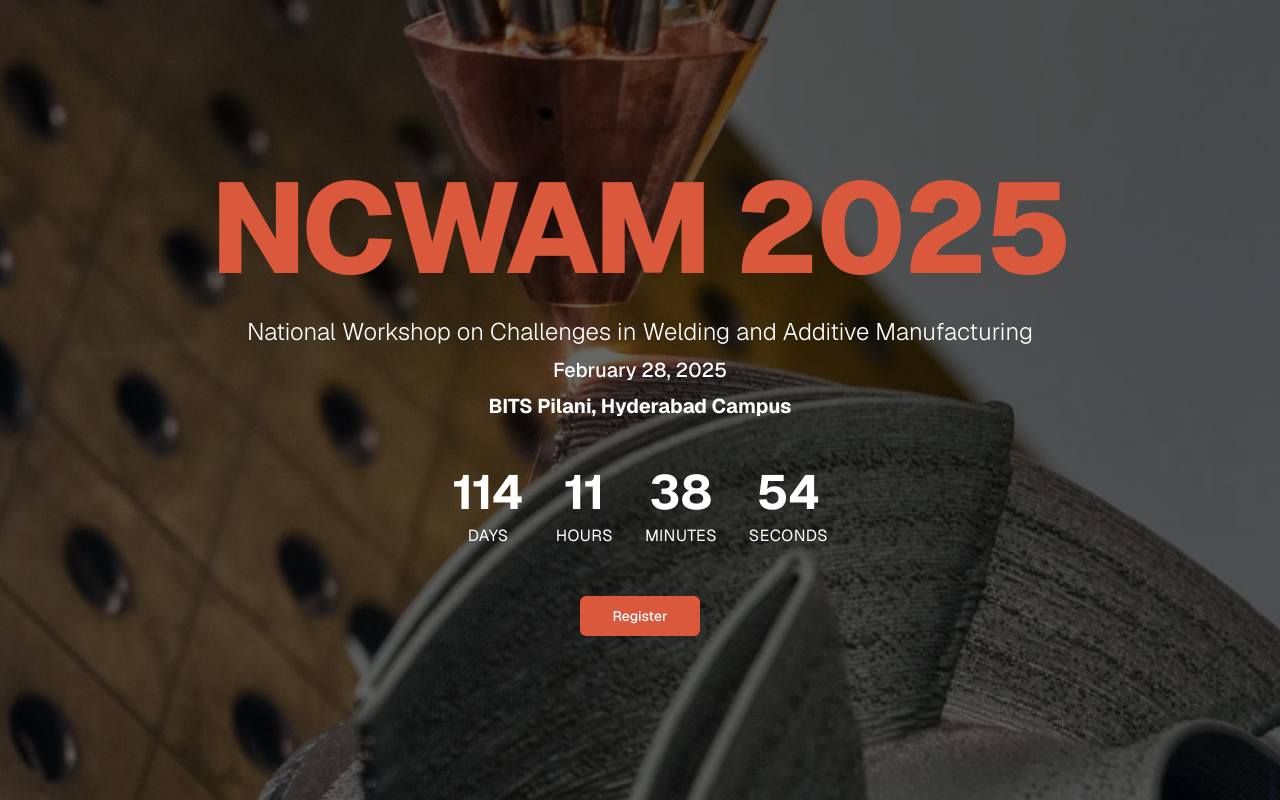
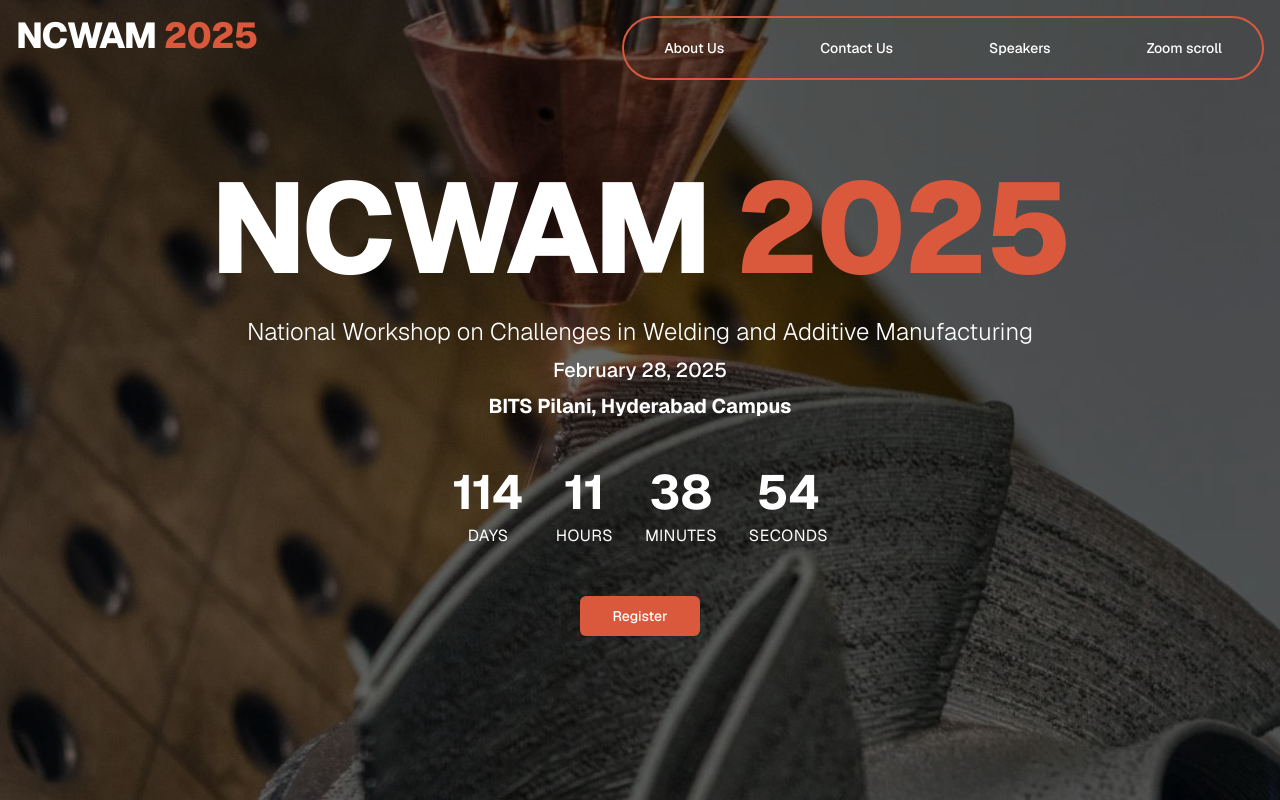
Before and after one commit to ncwam-bphc/website, a Next.js app: page / in a window 1280 px wide. Built offline with nearby package versions, Linux system fonts and the light colour scheme.

Commit message:
feat: navbar+landing page heading changes

```diff
--- a/package.json
+++ b/package.json
@@ -26,6 +26,7 @@
     "class-variance-authority": "^0.7.0",
     "clsx": "^2.1.1",
     "drizzle-orm": "^0.33.0",
+    "framer-motion": "^11.11.11",
     "geist": "^1.3.0",
     "lucide-react": "^0.454.0",
     "next": "^15.0.1",
--- a/src/app/layout.tsx
+++ b/src/app/layout.tsx
@@ -1,11 +1,11 @@
 import "~/styles/globals.css";
-
+import Navbar from '~/components/navbar'
 import { GeistSans } from "geist/font/sans";
 import { type Metadata } from "next";
 
 export const metadata: Metadata = {
-  title: "Create T3 App",
-  description: "Generated by create-t3-app",
+  title: "NCWAM 2025",
+  description: "NCWAM website",
   icons: [{ rel: "icon", url: "/favicon.ico" }],
 };
 
@@ -13,8 +13,15 @@ export default function RootLayout({
   children,
 }: Readonly<{ children: React.ReactNode }>) {
   return (
-    <html lang="en" className={`${GeistSans.variable}`}>
-      <body>{children}</body>
+    <html lang="en" className={GeistSans.variable}>
+      <body className="relative min-h-screen">
+        <header className="absolute top-0 left-0 right-0 z-50">
+          <Navbar />
+        </header>
+        <main className="min-h-screen">
+          {children}
+        </main>
+      </body>
     </html>
   );
 }
--- a/src/app/page.tsx
+++ b/src/app/page.tsx
@@ -44,7 +44,9 @@ export default function ConferenceLanding() {
       />
       <div className="absolute inset-0 bg-black bg-opacity-60 z-10"></div>
       <div className="relative z-20 text-center text-white px-4 max-w-4xl mx-auto">
-        <h1 className="text-6xl md:text-8xl lg:text-9xl font-extrabold mb-6 tracking-tight text-[#da583c]">NCWAM 2025</h1>
+        <h1 className="text-6xl md:text-8xl lg:text-9xl font-extrabold mb-6 tracking-tight">
+          NCWAM <span className="text-[#da583c]"> 2025</span>
+        </h1>
         <p className="text-xl md:text-2xl mb-2 font-light">National Workshop on Challenges in Welding and Additive Manufacturing</p>
         <p className="text-lg md:text-xl mb-2 font-medium">February 28, 2025</p>
         <p className="text-lg md:text-xl mb-12 font-bold">BITS Pilani, Hyderabad Campus</p>
--- /dev/null
+++ b/src/components/navbar.tsx
@@ -0,0 +1,54 @@
+"use client"
+
+import { motion } from "framer-motion"
+import { useState } from "react"
+import Link from "next/link"
+
+export default function Navbar() {
+    const [active, setActive] = useState("")
+    const items = [
+        { label: "About Us", href: "/aboutus" },
+        { label: "Contact Us", href: "/contactus" },
+        { label: "Speakers", href: "/speakers" },
+        { label: "Zoom scroll", href: "/zoomscroll" }
+    ]
+
+    return (
+        <div className="flex justify-between items-center w-full p-4 ">
+            <span className="text-6xl md:text-4xl lg:text-4xl font-extrabold mb-6 tracking-tight text-white">
+                NCWAM <span className="text-[#da583c]"> 2025</span>
+            </span>
+            <nav className="px-6 py-3 rounded-full border-2 border-[#da583c]">
+                <div className="relative flex items-center gap-4 sm:gap-8 md:gap-16">
+                    {items.map((item) => (
+                        <Link
+                            key={item.label}
+                            href={item.href}
+                            onClick={() => setActive(item.label)}
+                            className="relative px-2 sm:px-4 py-2 text-xs sm:text-sm font-medium rounded-full transition-colors"
+                        >
+                            <span className="relative z-20 text-white">
+                                {item.label}
+                            </span>
+                            {active === item.label && (
+                                <motion.span
+                                    layoutId="bubble"
+                                    className="absolute z-10 bg-[#da583c]"
+                                    style={{
+                                        borderRadius: 1000,
+                                        top: '-0.75rem',
+                                        bottom: '-0.75rem',
+                                        left: '-1.5rem',
+                                        right: '-1.5rem',
+                                        zIndex: 1
+                                    }}
+                                    transition={{ type: "spring", bounce: 0.2, duration: 0.6 }}
+                                />
+                            )}
+                        </Link>
+                    ))}
+                </div>
+            </nav>
+        </div>
+    )
+}
```
Also changed, not shown: 1 other file (tests, documents, lock files or other folders).
